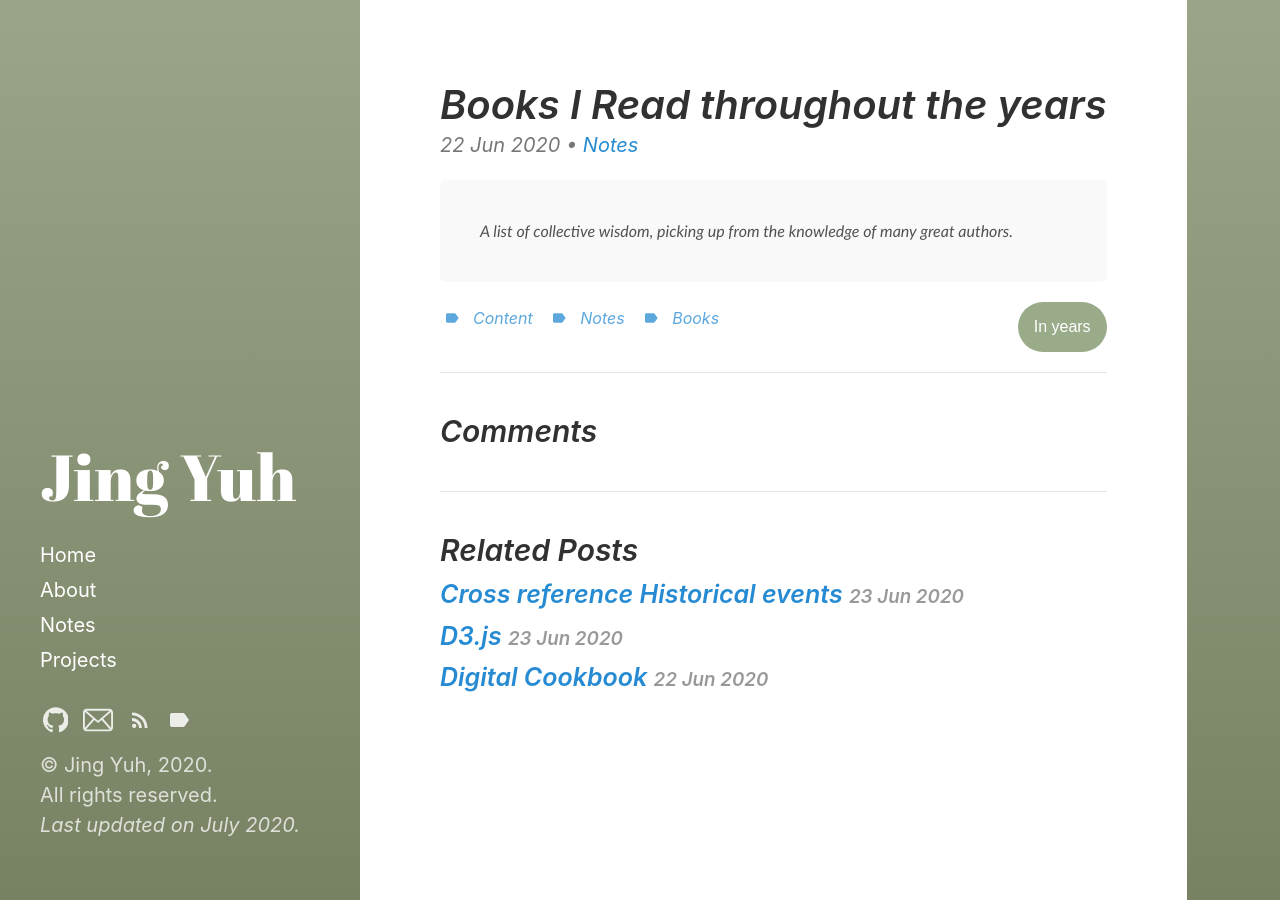
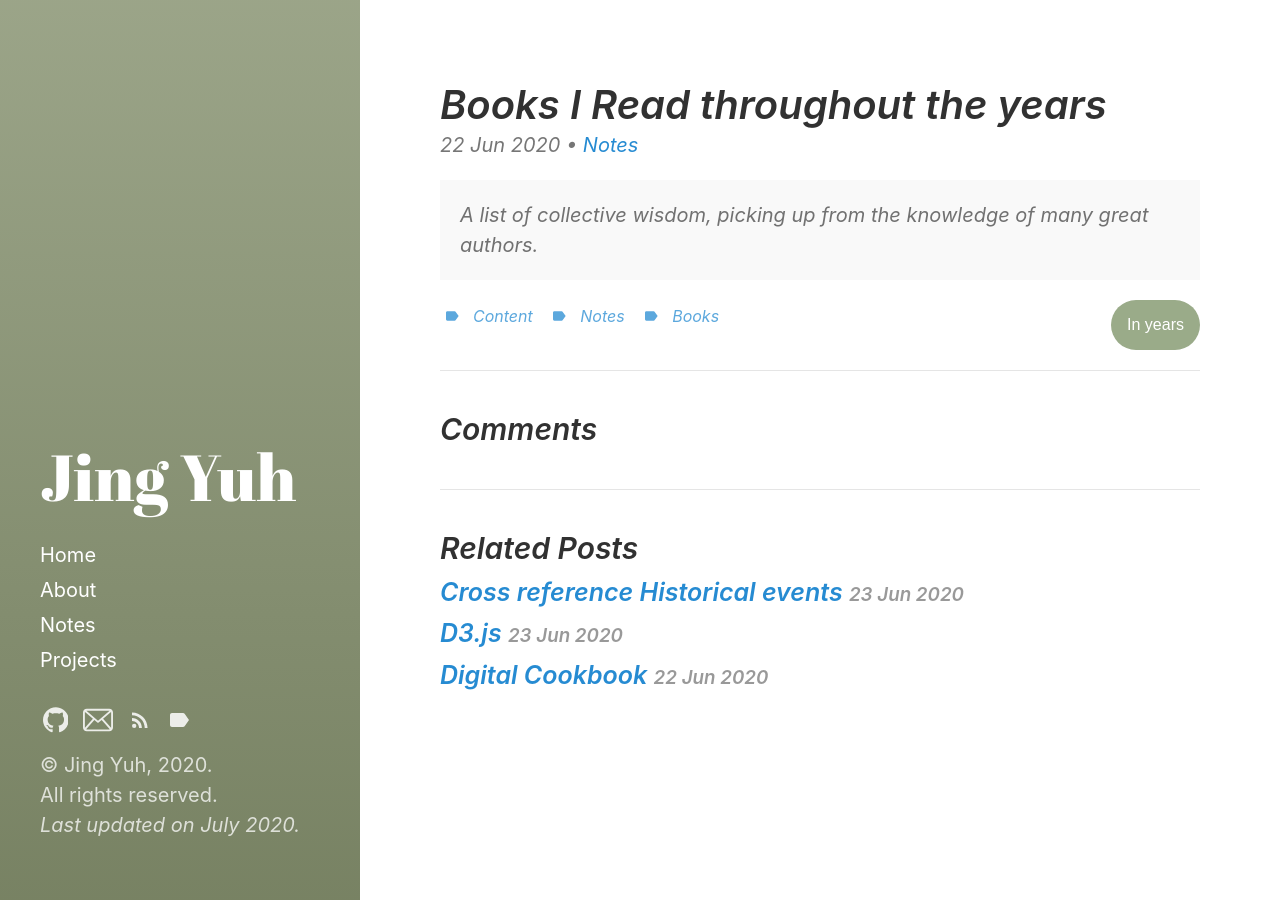
Before and after one commit to jyang123-bit/Website, a Jekyll site: the page built from _posts/2020-06-22-Notes-Books-I-Read-throughout-the-years.md, in a window 1280 px wide. Built offline with Jekyll 4.4.1, drawn with Linux system fonts in a browser that asks for light colours.

Commit message:
Update 2020-06-22-Notes-Books-I-Read-throughout-the-years.md

````diff
--- a/_posts/2020-06-22-Notes-Books-I-Read-throughout-the-years.md
+++ b/_posts/2020-06-22-Notes-Books-I-Read-throughout-the-years.md
@@ -13,9 +13,9 @@ tags:
 last_modified_at: 2020-06-22
 ---
 
-```
-A list of collective wisdom, picking up from the knowledge of many great authors.
-```
+<p class="message">
+  A list of collective wisdom, picking up from the knowledge of many great authors.
+</p>
 
 <div class="dropdown" style="float:right;">
   <button class="dropbtn">In years</button>
````
